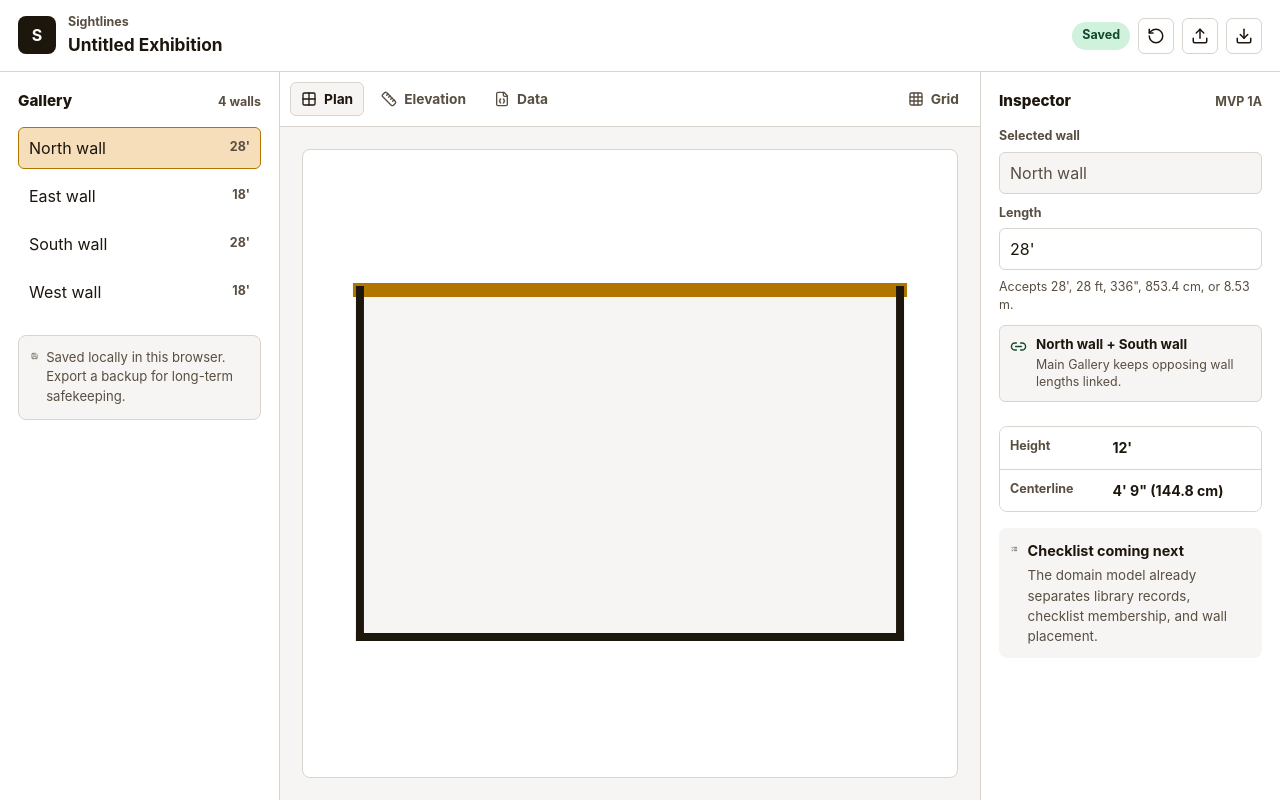
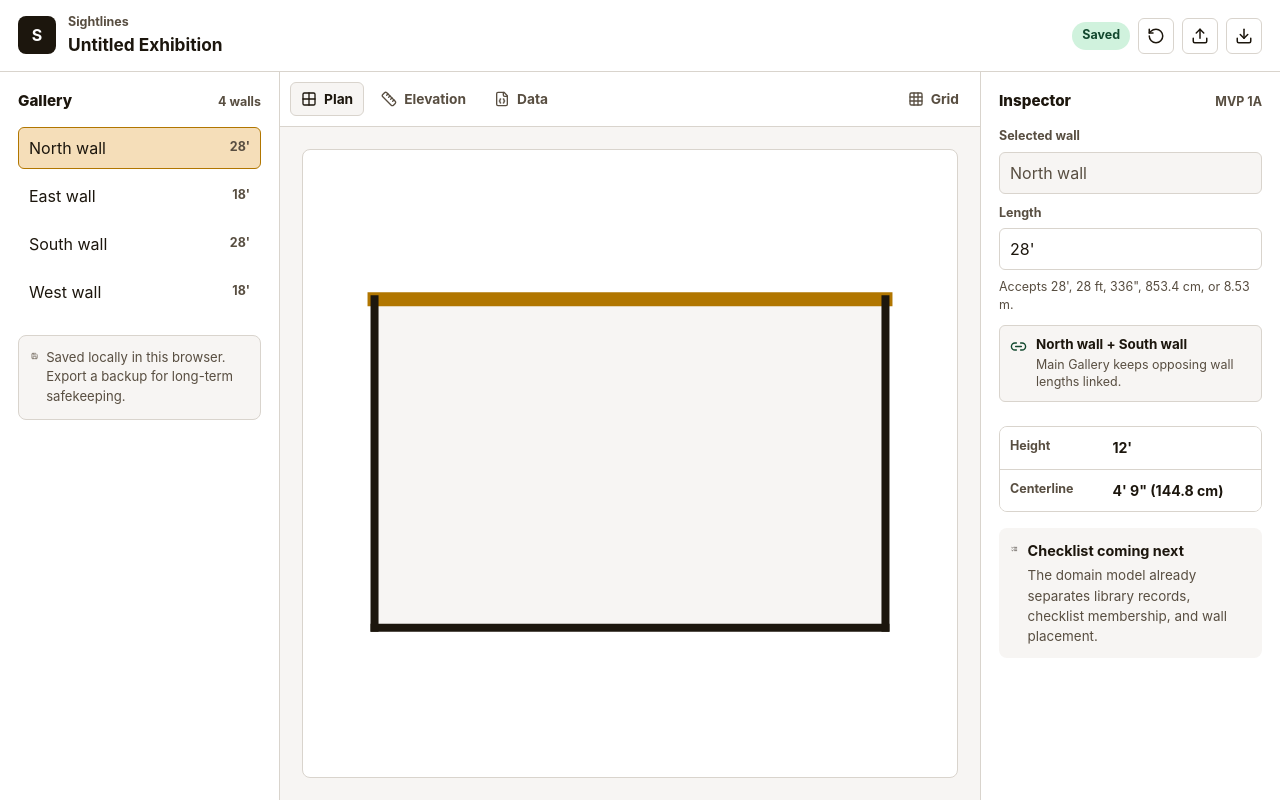
Before and after one commit to mmolarskybeck/sightlines, a React (Vite) app: page / in a window 1280 px wide. Built offline with nearby package versions, Linux system fonts and the light colour scheme.

Commit message:
updated visual grid logic

```diff
--- a/src/app/App.tsx
+++ b/src/app/App.tsx
@@ -13,8 +13,8 @@ import {
   AlertTriangle
 } from "lucide-react";
 import {
+  getFloorBounds,
   getOrthogonalQuadWallPair,
-  getPlacedRoomBounds
 } from "../domain/geometry/walls";
 import { formatLength, parseLength } from "../domain/units/length";
 import {
@@ -278,9 +278,8 @@ function PlanView({
   project: Project;
   selectedWallId: string | null;
 }) {
-  const placement = project.floor.rooms[0];
-  const bounds = getPlacedRoomBounds(placement);
-  const padding = 900;
+  const bounds = getFloorBounds(project.floor);
+  const padding = getPlanViewPaddingMm(bounds);
   const viewBoxBounds = {
     x: bounds.minX - padding,
     y: bounds.minY - padding,
@@ -293,7 +292,7 @@ function PlanView({
   return (
     <div className="drawing-surface" aria-label="Plan view">
       <svg className="plan-svg" viewBox={viewBox} role="img">
-        <title>{placement.room.name} plan</title>
+        <title>{project.title} plan</title>
         {gridVisible ? (
           <GridOverlay
             id="plan-grid"
@@ -304,6 +303,8 @@ function PlanView({
             y={viewBoxBounds.y}
           />
         ) : null}
+        {project.floor.rooms.map((placement) => (
+          <g key={placement.roomId}>
             <polygon
               className="room-fill"
               points={placement.room.vertices
@@ -324,7 +325,9 @@ function PlanView({
 
               return (
                 <line
-              className={wall.id === selectedWallId ? "wall-line active" : "wall-line"}
+                  className={
+                    wall.id === selectedWallId ? "wall-line active" : "wall-line"
+                  }
                   key={wall.id}
                   x1={start.xMm + placement.offsetXMm}
                   y1={start.yMm + placement.offsetYMm}
@@ -334,6 +337,8 @@ function PlanView({
                 />
               );
             })}
+          </g>
+        ))}
       </svg>
     </div>
   );
@@ -676,6 +681,12 @@ function getGridSpacingMm(unit: Project["unit"]): number {
   return unit === "cm" || unit === "m" ? 500 : 304.8;
 }
 
+function getPlanViewPaddingMm(bounds: { width: number; height: number }): number {
+  const largestDimensionMm = Math.max(bounds.width, bounds.height);
+
+  return Math.max(900, largestDimensionMm * 0.14);
+}
+
 function getWallDimensionLink(
   project: Project,
   wallId: string
```
Also changed, not shown: 1 other file (tests, documents, lock files or other folders). Lines whose indentation alone changed are shown as unchanged.
